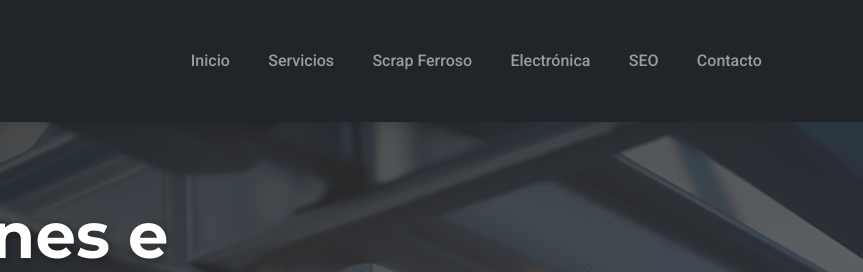
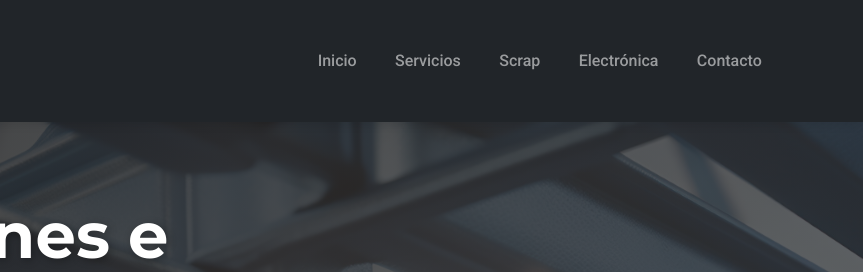
Before and after one commit to helozano/3ipq-web, a plain HTML site: page index.html in a window 1280 px wide. Shown: the top 272 px of the page, 417-1280 px from the left. Drawn offline with nearby package versions, Linux system fonts and the light colour scheme.

Commit message:
Update index.html

```diff
--- a/index.html
+++ b/index.html
@@ -34,13 +34,10 @@
                         <a class="nav-link" href="#servicios">Servicios</a>
                     </li>
                     <li class="nav-item">
-                        <a class="nav-link" href="#scrap">Scrap Ferroso</a>
+                        <a class="nav-link" href="#metales">Scrap</a>
                     </li>
                     <li class="nav-item">
                         <a class="nav-link" href="#electronica">Electrónica</a>
-                    </li>
-                    <li class="nav-item">
-                        <a class="nav-link" href="#seo">SEO</a>
                     </li>
                     <li class="nav-item">
                         <a class="nav-link" href="#contacto">Contacto</a>
```
